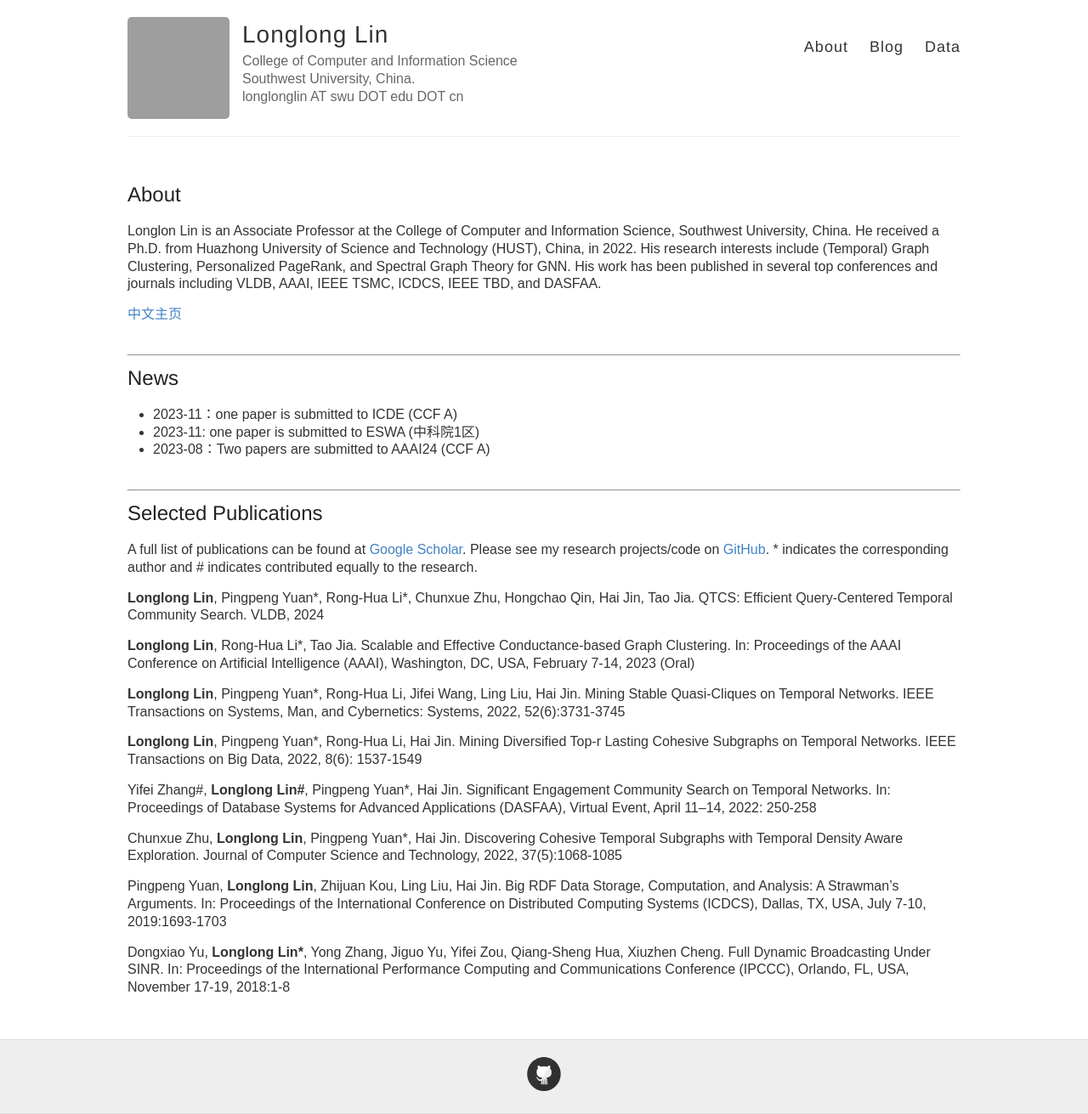
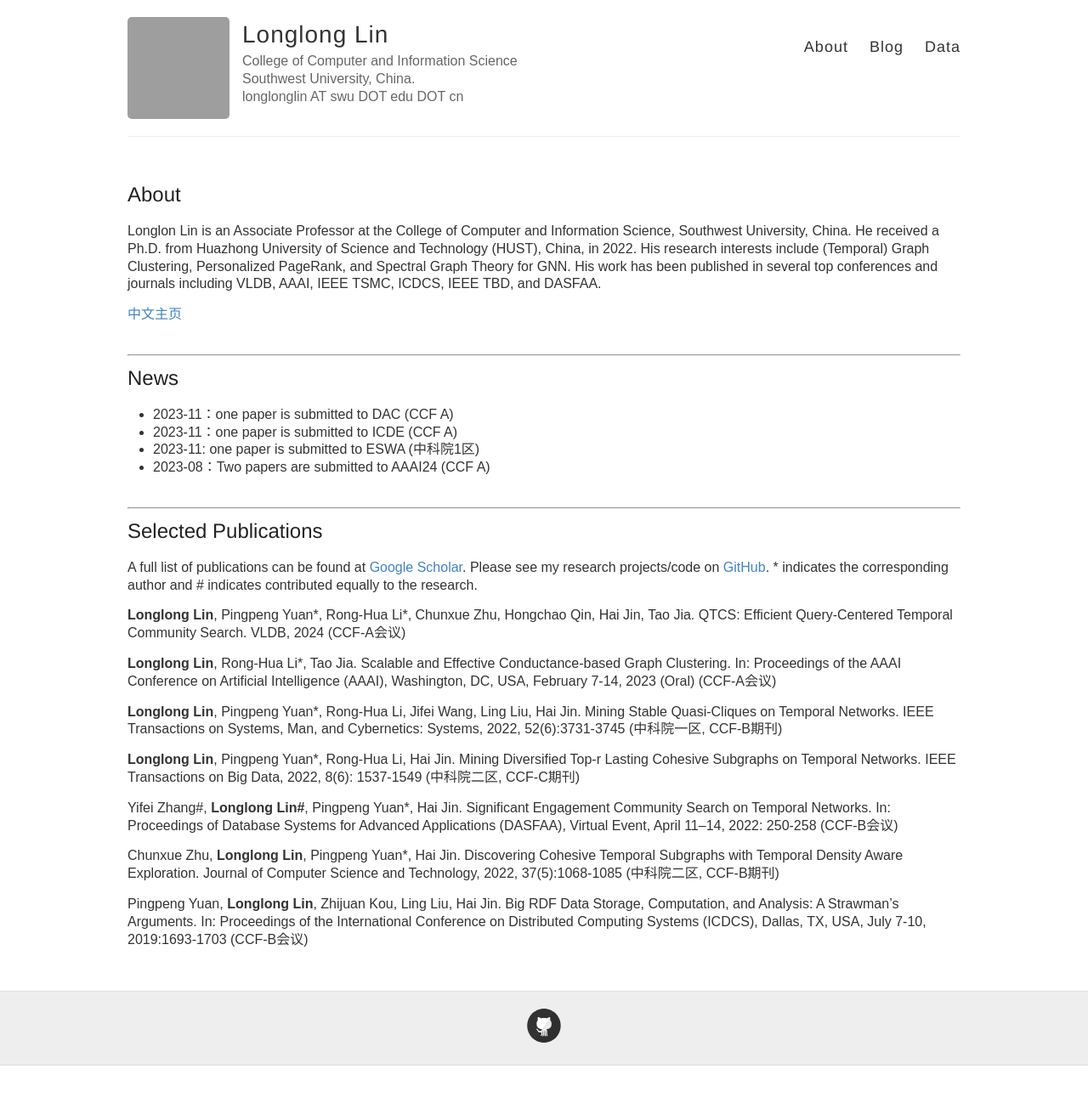
Before and after one commit to longlonglin/longlonglin.github.io, a Jekyll site: the page built from index.md, in a window 1280 px wide. Shown: the whole page at 85% size. Built offline with Jekyll 4.4.1, drawn with Linux system fonts in a browser that asks for light colours; our own code applies the rules of GitHub Pages for plain Markdown files; after the commit the page ends 1254 px from its top, so only the background shows below that; grey boxes are pictures that could not be loaded.

Commit message:
Update index.md

```diff
--- a/index.md
+++ b/index.md
@@ -15,6 +15,7 @@ ___
 * 2023-08: PHGC: Provable and Fast Conductance Based Higher-Order Graph Clustering, submitted to AAAI24
 * 2023-08: PSNE: Scaling Structure-aware Network Embedding via Spectral Sparsification, submitted to AAAI24
 -->
+* 2023-11：one paper is submitted to  DAC (CCF A)
 * 2023-11：one paper is submitted to  ICDE (CCF A)
 * 2023-11: one paper is submitted to ESWA  (中科院1区)
 * 2023-08：Two papers are submitted to AAAI24 (CCF A)
@@ -25,18 +26,16 @@ ___
 A full list of publications can be found at [Google Scholar](https://scholar.lanfanshu.cn/citations?user=TgqGrv3_ytYC&hl=zh-CN&oi=ao). Please see my research projects/code on [GitHub](https://github.com/longlonglin). <sup>*</sup> indicates the corresponding author and <sup>#</sup> indicates contributed equally to the research.
 <br><be>
 
-**Longlong Lin**, Pingpeng Yuan<sup>*</sup>, Rong-Hua Li<sup>*</sup>, Chunxue Zhu, Hongchao Qin, Hai Jin, Tao Jia. QTCS: Efficient Query-Centered Temporal Community Search. VLDB, 2024 <br>
+**Longlong Lin**, Pingpeng Yuan<sup>*</sup>, Rong-Hua Li<sup>*</sup>, Chunxue Zhu, Hongchao Qin, Hai Jin, Tao Jia. QTCS: Efficient Query-Centered Temporal Community Search. VLDB, 2024 (CCF-A会议) <br>
 
-**Longlong Lin**, Rong-Hua Li<sup>*</sup>, Tao Jia. Scalable and Effective Conductance-based Graph Clustering. In: Proceedings of the AAAI Conference on Artificial Intelligence (AAAI), Washington, DC, USA, February 7-14, 2023 (Oral) <br>
+**Longlong Lin**, Rong-Hua Li<sup>*</sup>, Tao Jia. Scalable and Effective Conductance-based Graph Clustering. In: Proceedings of the AAAI Conference on Artificial Intelligence (AAAI), Washington, DC, USA, February 7-14, 2023 (Oral)  (CCF-A会议) <br>
 
-**Longlong Lin**, Pingpeng Yuan<sup>*</sup>, Rong-Hua Li, Jifei Wang, Ling Liu, Hai Jin. Mining Stable Quasi-Cliques on Temporal Networks.  IEEE Transactions on Systems, Man, and Cybernetics: Systems, 2022, 52(6):3731-3745 <br>
+**Longlong Lin**, Pingpeng Yuan<sup>*</sup>, Rong-Hua Li, Jifei Wang, Ling Liu, Hai Jin. Mining Stable Quasi-Cliques on Temporal Networks.  IEEE Transactions on Systems, Man, and Cybernetics: Systems, 2022, 52(6):3731-3745 (中科院一区, CCF-B期刊) <br>
 
-**Longlong Lin**, Pingpeng Yuan<sup>*</sup>, Rong-Hua Li, Hai Jin. Mining Diversified Top-r Lasting Cohesive Subgraphs on Temporal Networks. IEEE Transactions on Big Data, 2022, 8(6): 1537-1549 <br>
+**Longlong Lin**, Pingpeng Yuan<sup>*</sup>, Rong-Hua Li, Hai Jin. Mining Diversified Top-r Lasting Cohesive Subgraphs on Temporal Networks. IEEE Transactions on Big Data, 2022, 8(6): 1537-1549 (中科院二区, CCF-C期刊) <br>
 
-Yifei Zhang<sup>#</sup>, **Longlong Lin<sup>#</sup>**, Pingpeng Yuan<sup>*</sup>, Hai Jin. Significant Engagement Community Search on Temporal Networks. In: Proceedings of Database Systems for Advanced Applications (DASFAA), Virtual Event, April 11–14, 2022: 250-258 <br>
+Yifei Zhang<sup>#</sup>, **Longlong Lin<sup>#</sup>**, Pingpeng Yuan<sup>*</sup>, Hai Jin. Significant Engagement Community Search on Temporal Networks. In: Proceedings of Database Systems for Advanced Applications (DASFAA), Virtual Event, April 11–14, 2022: 250-258  (CCF-B会议) <br>
 
-Chunxue Zhu, **Longlong Lin**, Pingpeng Yuan<sup>*</sup>, Hai Jin.  Discovering Cohesive Temporal Subgraphs with Temporal Density Aware Exploration. Journal of Computer Science and Technology, 2022, 37(5):1068-1085 <br>
+Chunxue Zhu, **Longlong Lin**, Pingpeng Yuan<sup>*</sup>, Hai Jin.  Discovering Cohesive Temporal Subgraphs with Temporal Density Aware Exploration. Journal of Computer Science and Technology, 2022, 37(5):1068-1085 (中科院二区, CCF-B期刊) <br>
 
-Pingpeng Yuan, **Longlong Lin**, Zhijuan Kou, Ling Liu, Hai Jin. Big RDF Data Storage, Computation, and Analysis: A Strawman’s Arguments. In: Proceedings of the International Conference on Distributed Computing Systems (ICDCS), Dallas, TX, USA, July 7-10, 2019:1693-1703 <br>
-
-Dongxiao Yu, **Longlong Lin<sup>*</sup>**, Yong Zhang, Jiguo Yu, Yifei Zou, Qiang-Sheng Hua, Xiuzhen Cheng. Full Dynamic Broadcasting Under SINR.  In: Proceedings of the International Performance Computing and Communications Conference (IPCCC), Orlando, FL, USA, November 17-19, 2018:1-8  <br>
+Pingpeng Yuan, **Longlong Lin**, Zhijuan Kou, Ling Liu, Hai Jin. Big RDF Data Storage, Computation, and Analysis: A Strawman’s Arguments. In: Proceedings of the International Conference on Distributed Computing Systems (ICDCS), Dallas, TX, USA, July 7-10, 2019:1693-1703 (CCF-B会议) <br>
```
